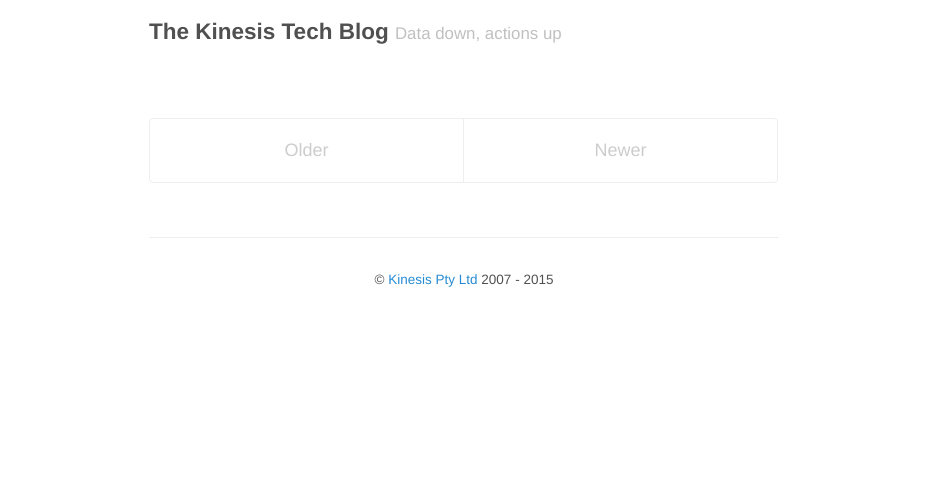
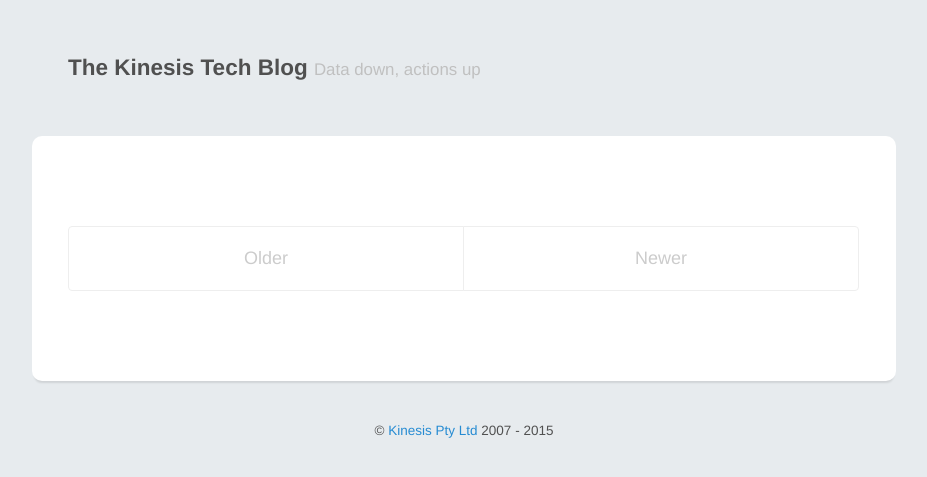
Before and after one commit to kinesisptyltd/tech.kinesis.org, a Jekyll site: the page built from index.html, in a window 1280 px wide. Shown: the top 477 px of the page, without its empty margins (176-1103 px from the left). Built offline with Jekyll 4.4.1, drawn with Linux system fonts in a browser that asks for light colours; Markdown is read by kramdown in place of the engine named in the settings; the list of posts is cut into pages by our own code.

Commit message:
style(*): Initial styling.

```diff
--- a/_layouts/default.html
+++ b/_layouts/default.html
@@ -15,8 +15,6 @@
         {{ content }}
       </main>
 
-      <hr />
-
       <footer class="footer">
         <small>
           &copy; <a href="{{ site.company_page }}" title="Kinesis">{{ site.company }}</a> <time datetime="2007-01-01">2007</time> - <time datetime="{{ site.time | date_to_xmlschema }}">{{ site.time | date: '%Y' }}</time>
--- a/_sass/_base.scss
+++ b/_sass/_base.scss
@@ -19,14 +19,15 @@
   font-size: 16px;
   line-height: 1.5;
 
-  @media (min-width: 38em) {
+  @media (min-width: 54em) {
     font-size: 18px;
   }
 }
 
 body {
   color: #515151;
-  background-color: #fff;
+  background-color: #E7EBEE;
+
   -webkit-text-size-adjust: 100%;
       -ms-text-size-adjust: 100%;
 }
--- a/_sass/_layout.scss
+++ b/_sass/_layout.scss
@@ -3,17 +3,23 @@
 // Styles for managing the structural hierarchy of the site.
 
 .container {
-  max-width: 38rem;
-  padding-left:  1.5rem;
-  padding-right: 1.5rem;
-  margin-left:  auto;
-  margin-right: auto;
+  max-width: 48rem;
+  margin: 2rem auto;
+}
+
+main {
+  padding: 2rem;
+  background-color: white;
+
+  @media (min-width: 54em) {
+    border-radius: 10px;
+    box-shadow: 0 4px 2px -2px rgba(black, 0.1);
+  }
 }
 
 footer {
   width: 200px;
-  margin: 0 auto;
-  margin-bottom: 2rem;
+  margin: 2rem auto;
   text-align: center;
   font-size: 90%;
 
--- a/_sass/_masthead.scss
+++ b/_sass/_masthead.scss
@@ -3,9 +3,8 @@
 // Super small header above the content for site name and short description.
 
 .masthead {
-  padding-top:    1rem;
-  padding-bottom: 1rem;
-  margin-bottom: 3rem;
+  padding: 1rem 2rem;
+  margin-bottom: 2rem;
 }
 
 .masthead-title {
--- a/_sass/_posts.scss
+++ b/_sass/_posts.scss
@@ -17,11 +17,12 @@
 .page-title,
 .post-title {
   margin-top: 0;
+  margin-bottom: 2rem;
 }
 
 // Meta data line below post title
 .post-meta {
-  margin-bottom: 1rem;
+  margin-bottom: 2rem;
   margin-top: -.5rem;
   color: #9a9a9a;
   display: inline-block;
--- a/_sass/_type.scss
+++ b/_sass/_type.scss
@@ -31,7 +31,7 @@
 
 p {
   margin-top: 0;
-  margin-bottom: 1rem;
+  margin-bottom: 1.5rem;
 }
 
 strong {
```
